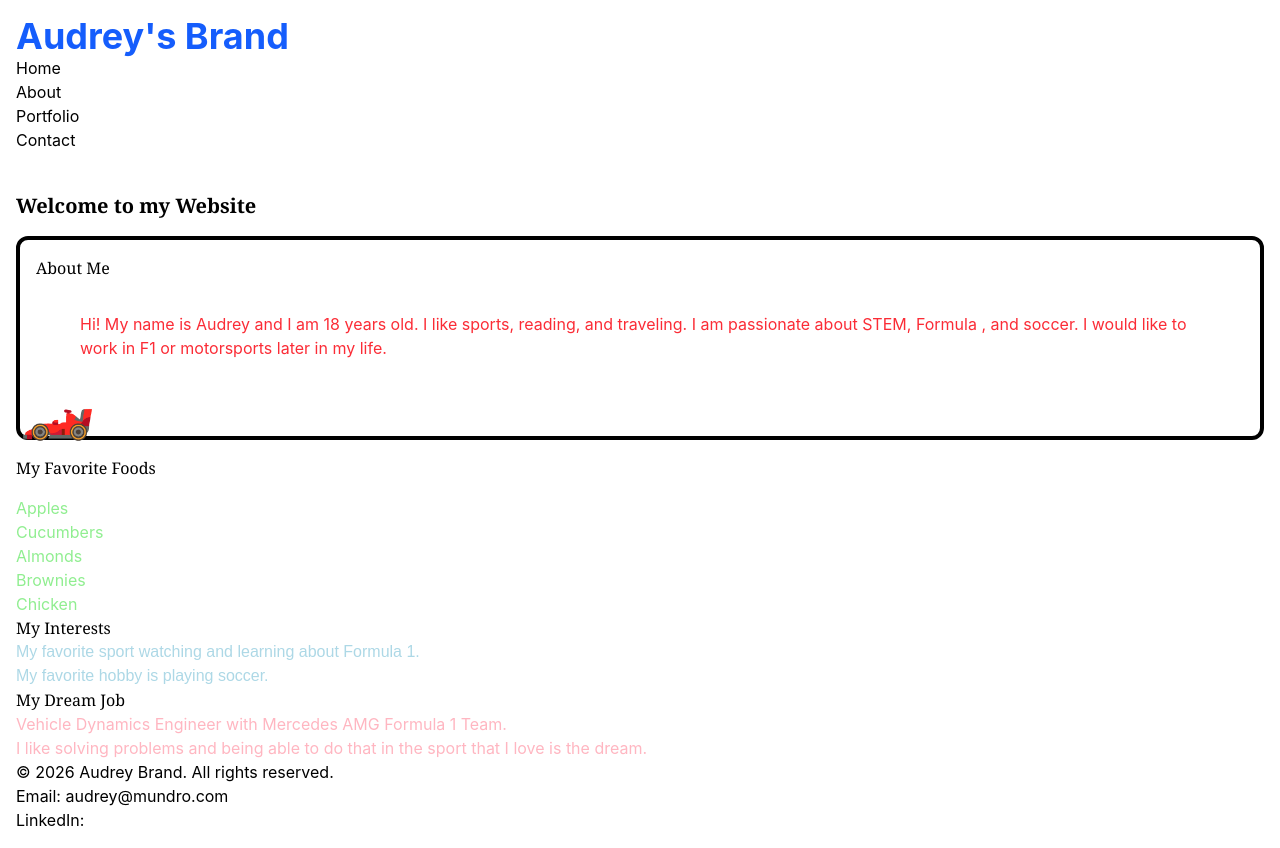
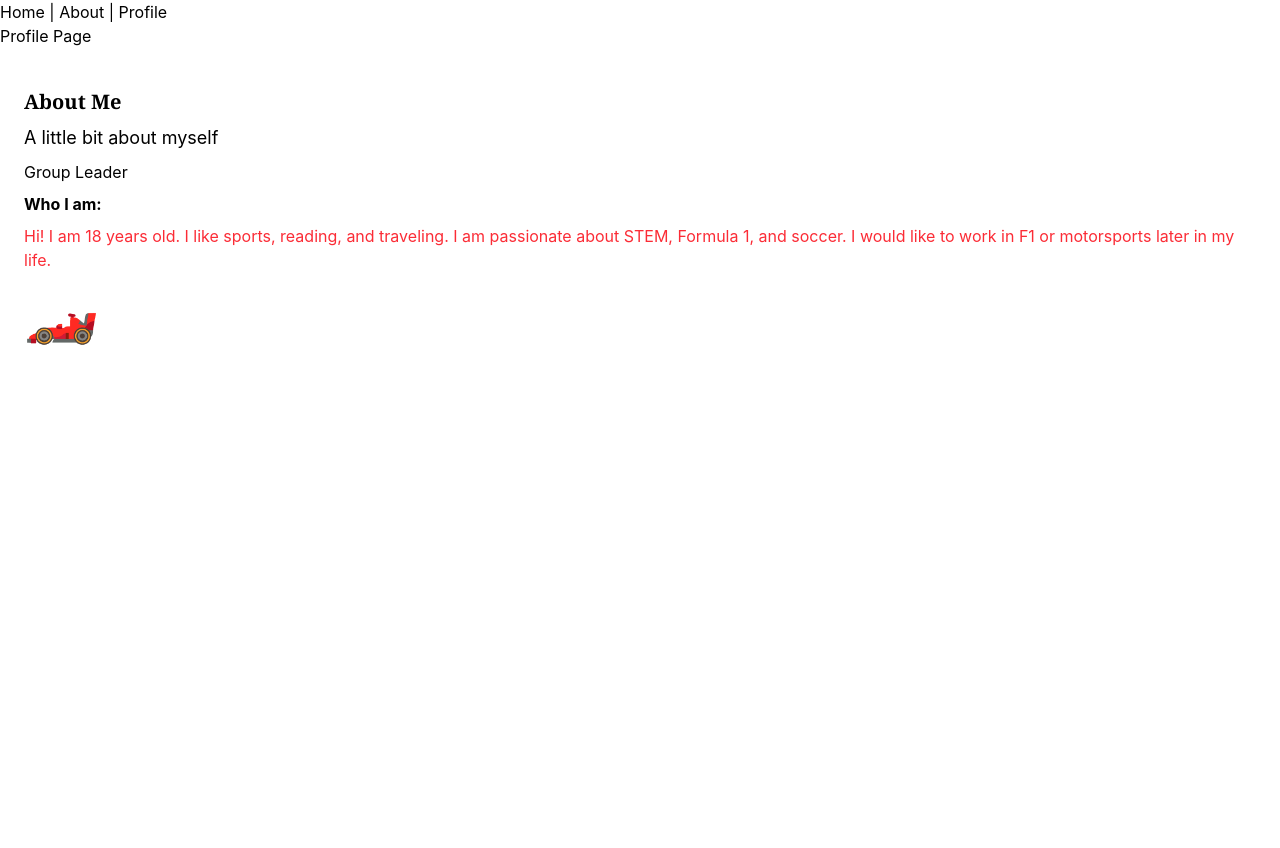
Before and after one commit to audreymundro/Final-Project, a React (Vite) app in the folder Audrey-React-App-1/: page /profile in a window 1280 px wide. After the commit the page ends 800 px from the top, so only its background shows below. Built offline with nearby package versions, Linux system fonts and the light colour scheme.

Commit message:
props commit

```diff
--- a/Audrey-React-App-1/package.json
+++ b/Audrey-React-App-1/package.json
@@ -13,6 +13,7 @@
     "@tailwindcss/vite": "^4.2.1",
     "react": "^19.2.0",
     "react-dom": "^19.2.0",
+    "react-router-dom": "^7.13.1",
     "tailwindcss": "^4.2.1"
   },
   "devDependencies": {
--- a/Audrey-React-App-1/src/App.jsx
+++ b/Audrey-React-App-1/src/App.jsx
@@ -1,23 +1,35 @@
-import Header from "./components/Header";
-import Food from "./components/Food";
-import Footer from "./components/Footer";
+import { BrowserRouter, Routes, Route, Link } from "react-router-dom";
+import Home from "./pages/Home";
+import About from "./pages/About";
+import Profile from "./pages/Profile";
 import Card1 from "./components/Card1";
-import Card2 from "./components/Card2";
-import Card3 from "./components/Card3";
 
 function App() {
   return (
-    <div className="app-container m-4">
-      <Header />
-      <br />
-      <main>
-        <h2 className="font-serif font-bold text-xl py-4">Welcome to my Website</h2>
-        <Card1 />
-        <Food />
-        <Card2 />
-        <Card3 />
-     </main>
-     <Footer />
+    <div>
+
+    <BrowserRouter>
+      <nav>
+        <Link to="/">Home</Link> |{" "}
+        <Link to="/about">About</Link> |{" "}
+        <Link to="/profile">Profile</Link>
+      </nav>
+
+      <Routes>
+        <Route path="/" element={<Home />} />
+        <Route path="/about" element={<About />} />
+        <Route path="/profile" element={<Profile />} />
+      </Routes>
+    </BrowserRouter>
+    <br />
+    <Card1
+      myTitle="About Me"
+      mySubtitle="A little bit about myself"
+      myName="Group Leader"
+      myTitleTwo="Who I am:"
+      myBio="Hi! I am 18 years old. I like sports, reading, and traveling. I am passionate about STEM, Formula 1, and soccer. I would like to work in F1 or motorsports later in my life."
+      myEmoji="🏎️"
+    />
     </div>
   );
 }
--- a/Audrey-React-App-1/src/components/Card1.jsx
+++ b/Audrey-React-App-1/src/components/Card1.jsx
@@ -1,14 +1,13 @@
-function Card1(){
-    const title = "About Me";
-    const bio = "Hi! My name is Audrey and I am 18 years old. I like sports, reading, and traveling. I am passionate about STEM, Formula , and soccer. I would like to work in F1 or motorsports later in my life.";
-    const emoji = "🏎️";
+function Card1({myTitle, mySubtitle, myName, myTitleTwo, myBio, myEmoji}){
 
     return (
-        <div className="aboutme-card border-black-950 border-4 rounded-xl p-4ext-center
-        hover:shadow-xl hover:bg-black hover:text-white hover:border-red-500">
-            <h3 className="font-serif m-4">{title}</h3>
-            <p className="text-red-500 font-sans px-15 py-4">{bio}</p>
-            <span className="text-6xl">{emoji}</span>
+        <div className="m-4">
+            <h1 className="font-serif text-xl font-bold m-2">{myTitle}</h1>
+            <h2 className="font-sans text-lg m-2">{mySubtitle}</h2>
+            <h3 className="font-sans text-md m-2">{myName}</h3>
+            <h3 className="font-sans text-md font-bold m-2">{myTitleTwo}</h3>
+            <p className="text-red-500 font-sans m-2">{myBio}</p>
+            <span className="text-6xl m-2">{myEmoji}</span>
         </div>
     );
 }
--- /dev/null
+++ b/Audrey-React-App-1/src/pages/About.jsx
@@ -0,0 +1,4 @@
+function About() {
+    return <h1>About Page</h1>;
+}
+export default About;
--- /dev/null
+++ b/Audrey-React-App-1/src/pages/Home.jsx
@@ -0,0 +1,5 @@
+function Home() {
+  return <h1>Home Page</h1>;
+}
+
+export default Home;
--- /dev/null
+++ b/Audrey-React-App-1/src/pages/Profile.jsx
@@ -0,0 +1,5 @@
+function Profile() {
+  return <h1>Profile Page</h1>;
+}
+
+export default Profile;
```
Also changed, not shown: 1 other file (tests, documents, lock files or other folders).
